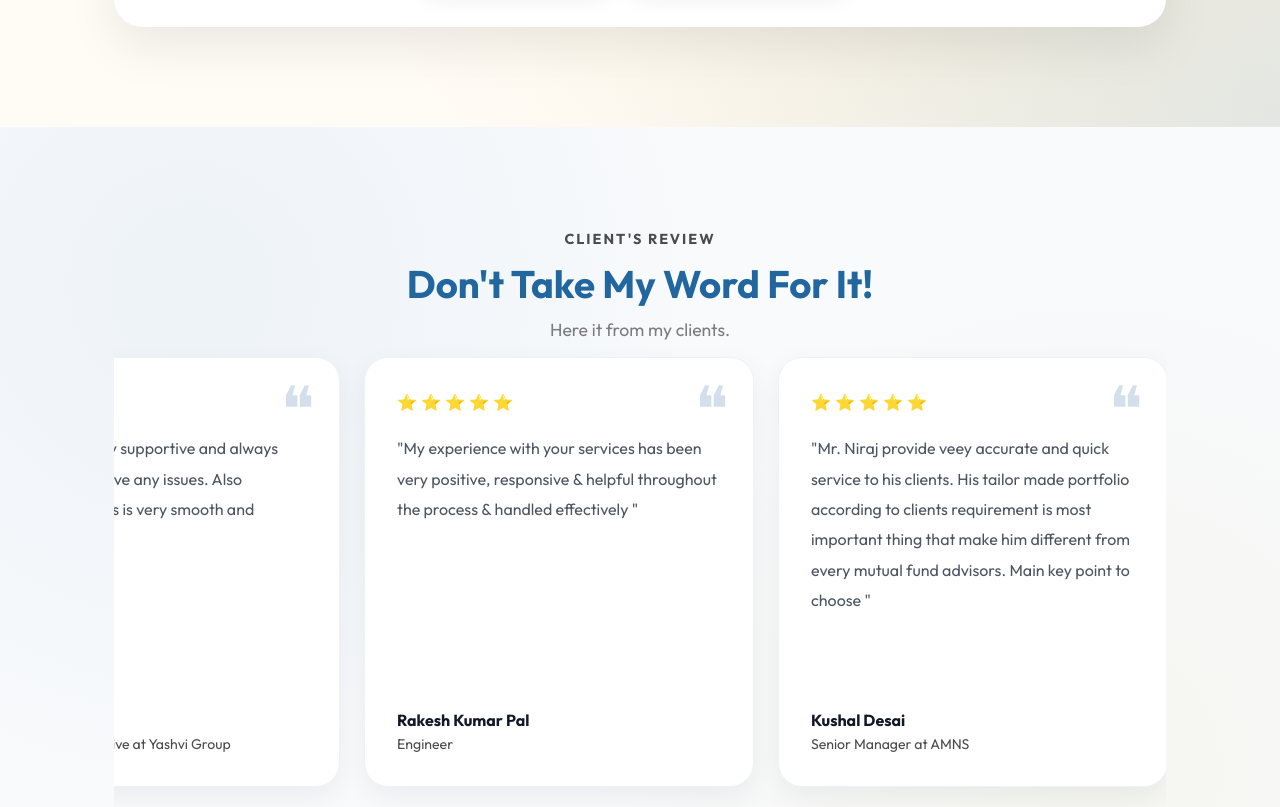
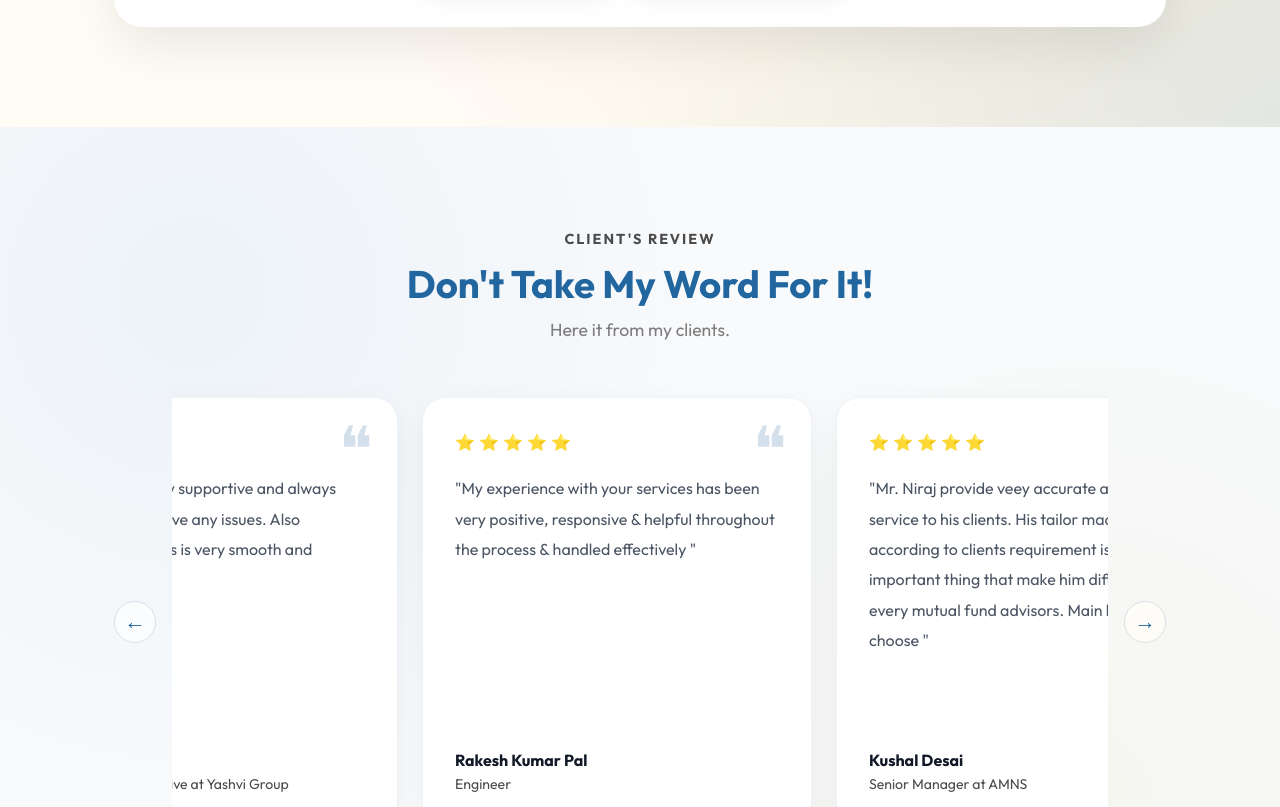
Before and after one commit to wisewealthmf/wisewealth-frontend, a React (Create React App) app: page / in a window 1280 px wide. Shown: the part 6638-7445 px from the top of the page. Built offline with nearby package versions, Linux system fonts and the light colour scheme; no server answers.

Commit message:
Update ReviewsSection.js

```diff
--- a/src/components/sections/ReviewsSection.js
+++ b/src/components/sections/ReviewsSection.js
@@ -1,73 +1,131 @@
-import React, { useEffect, useRef } from 'react';
-import './ReviewsSection.css';
+import React, { useEffect, useRef } from "react";
+import "./ReviewsSection.css";
 
 const ReviewsSection = () => {
   const scrollRef = useRef(null);
+  const interactionRef = useRef(false);
+  const resumeTimeoutRef = useRef(null);
 
   const reviews = [
     {
-      name: 'Tanisha Shah',
+      name: "Tanisha Shah",
       rating: 5,
-      text: 'The team is highly supportive and always ready to help resolve any issues. Also investment process is very smooth and transparent. ',
-      location: 'Management Executive at Yashvi Group '
+      text: "The team is highly supportive and always ready to help resolve any issues. Also investment process is very smooth and transparent. ",
+      location: "Management Executive at Yashvi Group ",
     },
     {
-      name: 'Rakesh Kumar Pal',
+      name: "Rakesh Kumar Pal",
       rating: 5,
-      text: 'My experience with your services has been very positive, responsive & helpful throughout the process & handled effectively ',
-      location: 'Engineer'
+      text: "My experience with your services has been very positive, responsive & helpful throughout the process & handled effectively ",
+      location: "Engineer",
     },
     {
-      name: 'Kushal Desai',
+      name: "Kushal Desai",
       rating: 5,
-      text: 'Mr. Niraj provide veey accurate and quick service to his clients. His tailor made portfolio according to clients requirement is most important thing that make him different from every mutual fund advisors.  Main key point to choose ',
-      location: 'Senior Manager at AMNS'
+      text: "Mr. Niraj provide veey accurate and quick service to his clients. His tailor made portfolio according to clients requirement is most important thing that make him different from every mutual fund advisors.  Main key point to choose ",
+      location: "Senior Manager at AMNS",
     },
     {
-      name: 'Amrut Shankarbhai Patel',
+      name: "Amrut Shankarbhai Patel",
       rating: 5,
-      text: 'Service found satisfactory.I have received good gain again my portfolio.',
-      location: 'Retired'
+      text: "Service found satisfactory.I have received good gain again my portfolio.",
+      location: "Retired",
     },
     {
-      name: 'Chaudhari Jay Ranjitkumar',
+      name: "Chaudhari Jay Ranjitkumar",
       rating: 4,
-      text: 'It\'s very good service with good connections with clients time to time',
-      location: 'Doctor'
+      text: "It's very good service with good connections with clients time to time",
+      location: "Doctor",
     },
     {
-      name: 'Vipulkumar Panchal',
+      name: "Vipulkumar Panchal",
       rating: 5,
-      text: 'Always helpful and share his in-depth analysis and thoughts on investment. ',
-      location: 'Country: Bahrain'
+      text: "Always helpful and share his in-depth analysis and thoughts on investment. ",
+      location: "Country: Bahrain",
     },
     {
-      name: 'Balbhadra Chauhan',
+      name: "Balbhadra Chauhan",
       rating: 5,
-      text: 'Very good 👍 ',
-      location: 'DGM at AMNS'
-    }
+      text: "Very good 👍 ",
+      location: "DGM at AMNS",
+    },
   ];
 
   useEffect(() => {
     const scrollContainer = scrollRef.current;
     if (!scrollContainer) return;
 
-    let scrollAmount = 0;
     const scrollStep = 1;
     const scrollInterval = 30;
 
+    const pauseAutoScroll = () => {
+      interactionRef.current = true;
+      clearTimeout(resumeTimeoutRef.current);
+      resumeTimeoutRef.current = setTimeout(() => {
+        interactionRef.current = false;
+      }, 1200);
+    };
+
+    const resumeAutoScroll = () => {
+      clearTimeout(resumeTimeoutRef.current);
+      interactionRef.current = false;
+    };
+
     const autoScroll = setInterval(() => {
-      scrollAmount += scrollStep;
-      scrollContainer.scrollLeft = scrollAmount;
+      if (interactionRef.current) return;
 
-      if (scrollAmount >= scrollContainer.scrollWidth / 2) {
-        scrollAmount = 0;
+      scrollContainer.scrollLeft += scrollStep;
+      if (scrollContainer.scrollLeft >= scrollContainer.scrollWidth / 2) {
+        scrollContainer.scrollLeft = 0;
       }
     }, scrollInterval);
 
-    return () => clearInterval(autoScroll);
+    scrollContainer.addEventListener("wheel", pauseAutoScroll, {
+      passive: true,
+    });
+    scrollContainer.addEventListener("touchstart", pauseAutoScroll, {
+      passive: true,
+    });
+    scrollContainer.addEventListener("pointerdown", pauseAutoScroll);
+    scrollContainer.addEventListener("pointerup", resumeAutoScroll);
+    scrollContainer.addEventListener("pointercancel", resumeAutoScroll);
+
+    return () => {
+      clearInterval(autoScroll);
+      clearTimeout(resumeTimeoutRef.current);
+      scrollContainer.removeEventListener("wheel", pauseAutoScroll);
+      scrollContainer.removeEventListener("touchstart", pauseAutoScroll);
+      scrollContainer.removeEventListener("pointerdown", pauseAutoScroll);
+      scrollContainer.removeEventListener("pointerup", resumeAutoScroll);
+      scrollContainer.removeEventListener("pointercancel", resumeAutoScroll);
+    };
   }, []);
+
+  const scrollToNextCard = (direction) => {
+    const scrollContainer = scrollRef.current;
+    const firstCard = scrollContainer?.querySelector(".review-card");
+    if (!scrollContainer || !firstCard) return;
+
+    interactionRef.current = true;
+    clearTimeout(resumeTimeoutRef.current);
+    resumeTimeoutRef.current = setTimeout(() => {
+      interactionRef.current = false;
+    }, 1200);
+
+    const track = firstCard.parentElement;
+    const trackStyles = window.getComputedStyle(track);
+    const cardGap = parseFloat(trackStyles.columnGap) || 24;
+    const cardDistance = firstCard.getBoundingClientRect().width + cardGap;
+    const currentCard = scrollContainer.scrollLeft / cardDistance;
+    const targetCard = direction > 0
+      ? Math.floor(currentCard + 0.01) + 1
+      : Math.ceil(currentCard - 0.01) - 1;
+
+    scrollContainer.scrollTo({
+      left: Math.max(0, targetCard * cardDistance),
+      behavior: "smooth",
+    });
+  };
 
   return (
     <section id="reviews" className="reviews-section section">
@@ -76,13 +134,25 @@ const ReviewsSection = () => {
         <h2 className="section-heading">Don't Take My Word For It!</h2>
         <p className="section-subheading">Here it from my clients.</p>
 
+        <div className="reviews-carousel">
+          <button
+            type="button"
+            className="reviews-arrow"
+            onClick={() => scrollToNextCard(-1)}
+            aria-label="Previous review"
+          >
+            ←
+          </button>
+
           <div className="reviews-scroll-container" ref={scrollRef}>
             <div className="reviews-track">
               {[...reviews, ...reviews].map((review, index) => (
                 <div key={index} className="review-card">
                   <div className="review-stars">
                     {[...Array(review.rating)].map((_, i) => (
-                    <span key={i} className="star">⭐</span>
+                      <span key={i} className="star">
+                        ⭐
+                      </span>
                     ))}
                   </div>
                   <p className="review-text">"{review.text}"</p>
@@ -99,11 +169,19 @@ const ReviewsSection = () => {
               ))}
             </div>
           </div>
+
+          <button
+            type="button"
+            className="reviews-arrow"
+            onClick={() => scrollToNextCard(1)}
+            aria-label="Next review"
+          >
+            →
+          </button>
+        </div>
       </div>
     </section>
   );
 };
 
 export default ReviewsSection;
-
-// Made with Bob
```
Lines whose indentation alone changed are shown as unchanged.
